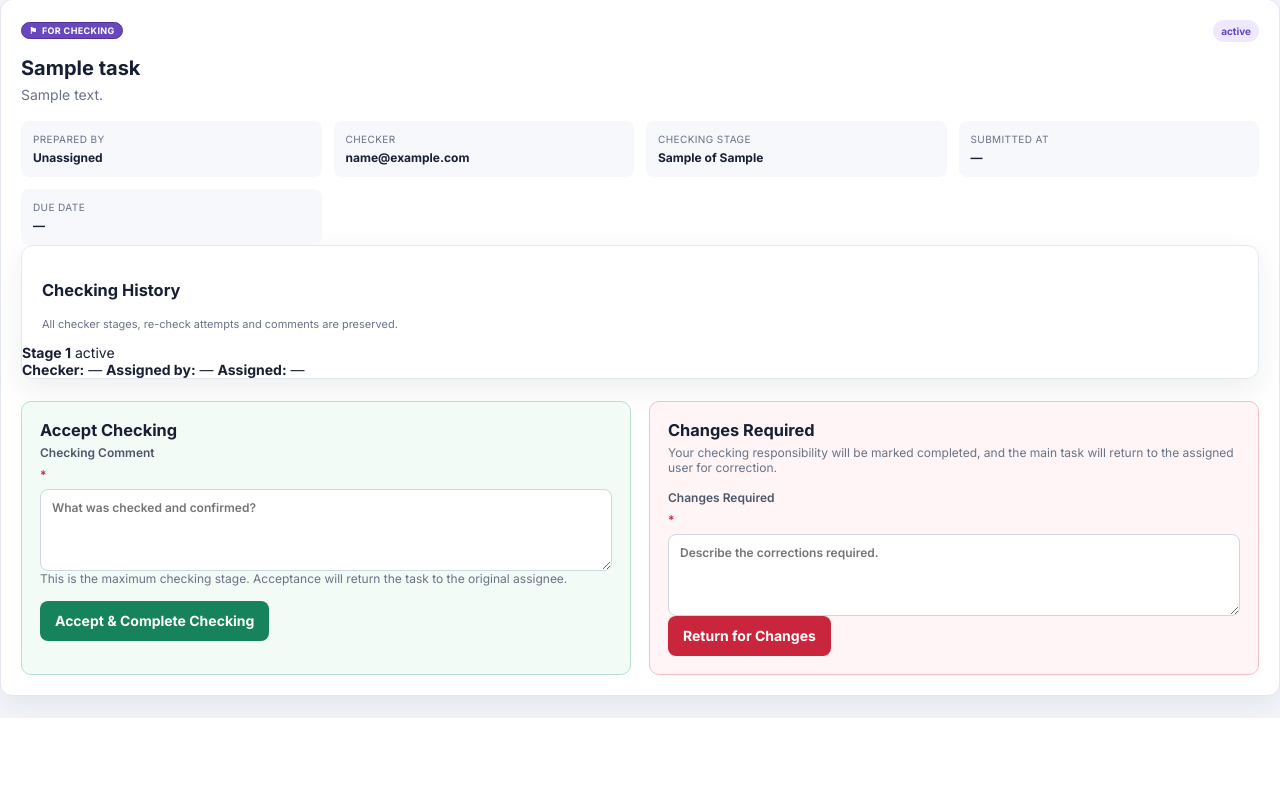
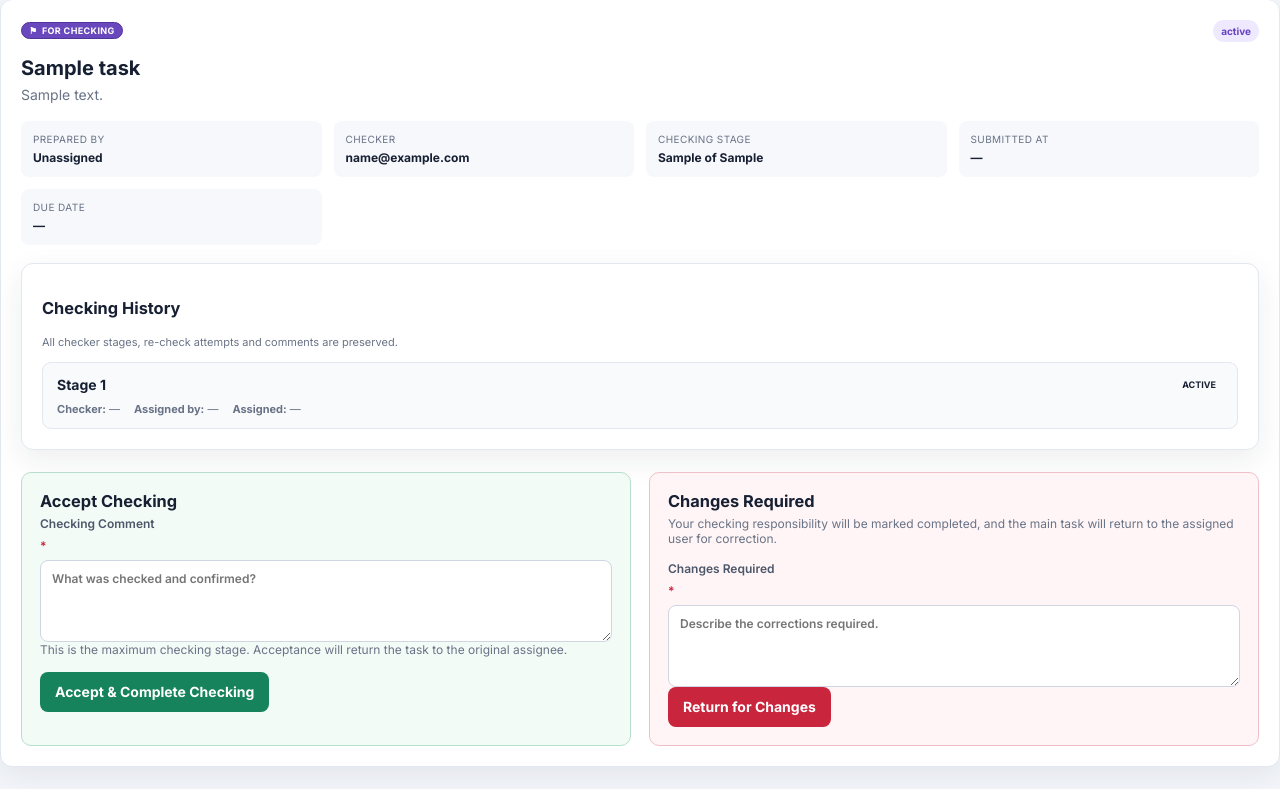
Before and after one commit to mgmtakutoffice/task-management-system, a Flask app: template templates/checking_review.html in a window 1280 px wide. Shown: the part 99-888 px from the top of the page. Before the commit the page ends 817 px from the top, so only its background shows below. Run offline with Flask 3, Linux system fonts and the light colour scheme; the template is opened without the code that fills it: most values are stand-ins (such as "Sample title", 1, 10 or a date in 2020).

Commit message:
stage 5 changes

```diff
--- a/static/css/style.css
+++ b/static/css/style.css
@@ -1079,3 +1079,17 @@ textarea[readonly] {
   .notification-toast-stack { top: 72px; right: 12px; width: min(390px, calc(100vw - 24px)); }
   .notification-panel { right: -2px; }
 }
+
+
+/* Stage 5: sequential checking history */
+.checking-history-panel { margin-top: 18px; }
+.checking-history-list { display: grid; gap: 10px; padding: 0 20px 20px; }
+.checking-history-item { padding: 12px 14px; border: 1px solid var(--border); border-radius: 9px; background: #f9fafc; }
+.checking-history-head { display: flex; justify-content: space-between; gap: 12px; align-items: center; }
+.checking-history-meta { display: flex; flex-wrap: wrap; gap: 6px 14px; margin-top: 8px; color: var(--muted); font-size: 11px; }
+.checking-history-comment { margin-top: 10px; padding: 9px 10px; border-left: 3px solid #8f7ad1; background: #fff; white-space: pre-wrap; font-size: 12px; }
+.checking-history-status { padding: 4px 7px; border-radius: 999px; font-size: 9px; font-weight: 800; text-transform: uppercase; }
+.checking-history-status-pending { background: #fff0d7; color: #8b5300; }
+.checking-history-status-accepted { background: #dcf6eb; color: #12734f; }
+.checking-history-status-changes-required { background: #ffe1e5; color: #9c1b31; }
+.checking-accept-actions { display: flex; flex-wrap: wrap; gap: 9px; }
```
